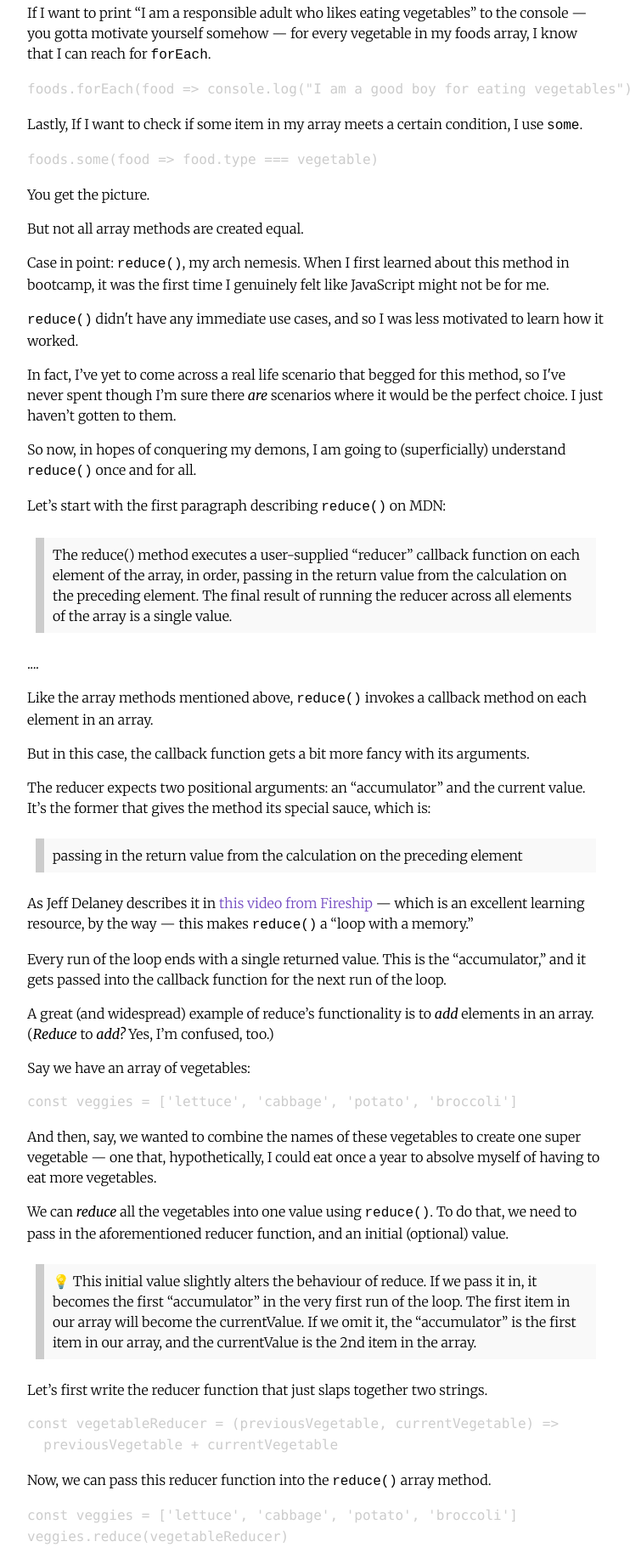
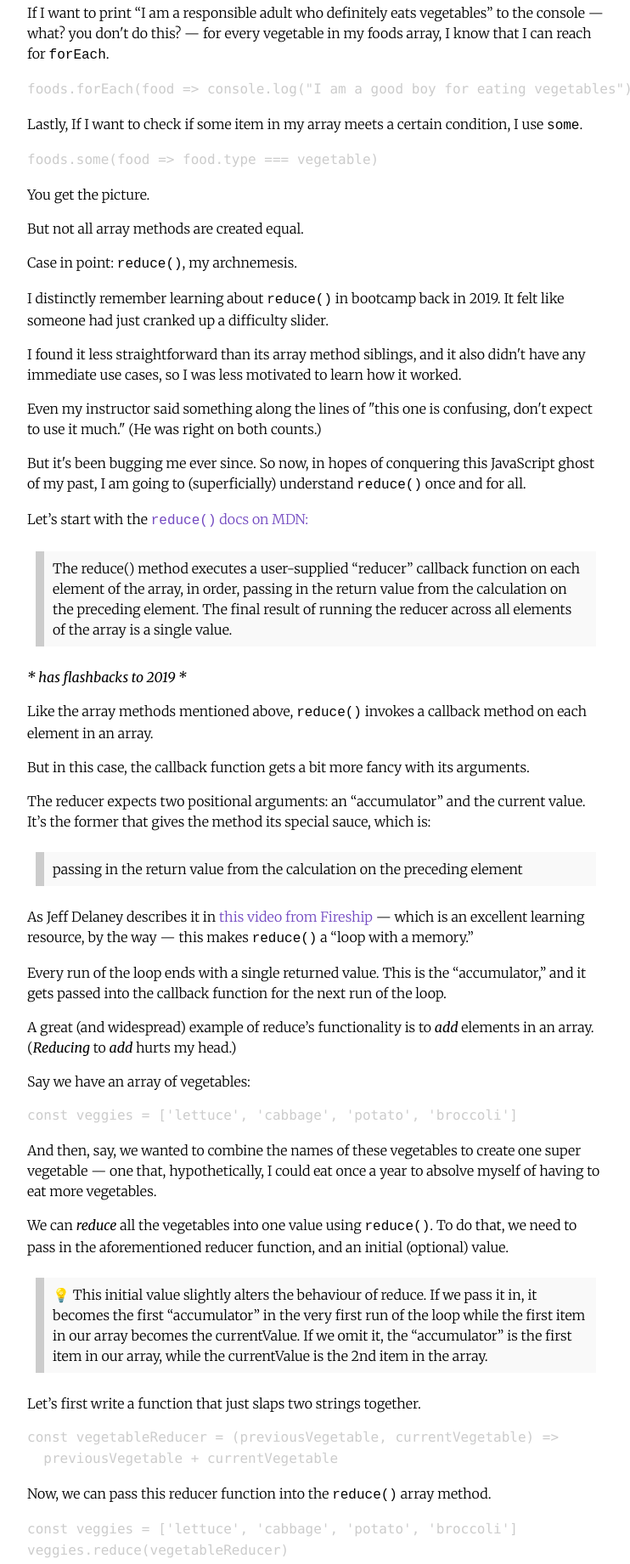
Before and after one commit to mo-mar/website-refresh-2020, a Gatsby site: page /blog/reduce/ in a window 1280 px wide. Shown: the part 955-2796 px from the top of the page at 85% size, without its empty margins (268-1010 px from the left). Built offline with nearby package versions, Linux system fonts and the light colour scheme; Gatsby itself is replaced by a stand-in of ours; some packages are replaced by stand-ins of ours; code samples lack their colours.

Commit message:
blog post update

````diff
--- a/src/blog/reduce.md
+++ b/src/blog/reduce.md
@@ -30,7 +30,7 @@ const foods = [
 foods.filter(food => food.type === vegetable)
 ```
 
-If I want to print “I am a responsible adult who likes eating vegetables” to the console — you gotta motivate yourself somehow — for every vegetable in my foods array, I know that I can reach for `forEach`.
+If I want to print “I am a responsible adult who definitely eats vegetables” to the console — what? you don't do this? — for every vegetable in my foods array, I know that I can reach for `forEach`.
 
 ```javascript
 foods.forEach(food => console.log("I am a good boy for eating vegetables")
@@ -46,19 +46,21 @@ You get the picture.
 
 But not all array methods are created equal.
 
-Case in point: `reduce()`, my arch nemesis. When I first learned about this method in bootcamp, it was the first time I genuinely felt like JavaScript might not be for me.
+Case in point: `reduce()`, my archnemesis.
 
-`reduce()` didn't have any immediate use cases, and so I was less motivated to learn how it worked.
+I distinctly remember learning about `reduce()` in bootcamp back in 2019. It felt like someone had just cranked up a difficulty slider.
 
-In fact, I’ve yet to come across a real life scenario that begged for this method, so I've never spent though I’m sure there _are_ scenarios where it would be the perfect choice. I just haven’t gotten to them.
+I found it less straightforward than its array method siblings, and it also didn't have any immediate use cases, so I was less motivated to learn how it worked.
 
-So now, in hopes of conquering my demons, I am going to (superficially) understand `reduce()` once and for all.
+Even my instructor said something along the lines of "this one is confusing, don't expect to use it much." (He was right on both counts.)
 
-Let’s start with the first paragraph describing `reduce()` on MDN:
+But it's been bugging me ever since. So now, in hopes of conquering this JavaScript ghost of my past, I am going to (superficially) understand `reduce()` once and for all.
+
+Let’s start with the <a href="https://developer.mozilla.org/en-US/docs/Web/JavaScript/Reference/Global_Objects/Array/Reduce" noopener target="_blank">`reduce()` docs on MDN:</a>
 
 > The reduce() method executes a user-supplied “reducer” callback function on each element of the array, in order, passing in the return value from the calculation on the preceding element. The final result of running the reducer across all elements of the array is a single value.
 
-....
+<em>\* has flashbacks to 2019 \*</em>
 
 Like the array methods mentioned above, `reduce()` invokes a callback method on each element in an array.
 
@@ -68,11 +70,11 @@ The reducer expects two positional arguments: an “accumulator” and the curre
 
 > passing in the return value from the calculation on the preceding element
 
-As Jeff Delaney describes it in [this video from Fireship](https://www.youtube.com/watch?v=tVCYa_bnITg&ab_channel=Fireship) — which is an excellent learning resource, by the way — this makes `reduce()` a “loop with a memory.”
+As Jeff Delaney describes it in <a href="https://www.youtube.com/watch?v=tVCYa_bnITg&ab_channel=Fireship" noopener target="_blank">this video from Fireship</a> — which is an excellent learning resource, by the way — this makes `reduce()` a “loop with a memory.”
 
 Every run of the loop ends with a single returned value. This is the “accumulator,” and it gets passed into the callback function for the next run of the loop.
 
-A great (and widespread) example of reduce’s functionality is to _add_ elements in an array. (_Reduce_ to _add?_ Yes, I’m confused, too.)
+A great (and widespread) example of reduce’s functionality is to _add_ elements in an array. (_Reducing_ to _add_ hurts my head.)
 
 Say we have an array of vegetables:
 
@@ -84,10 +86,10 @@ And then, say, we wanted to combine the names of these vegetables to create one
 
 We can _reduce_ all the vegetables into one value using `reduce()`. To do that, we need to pass in the aforementioned reducer function, and an initial (optional) value.
 
-> 💡 This initial value slightly alters the behaviour of reduce. If we pass it in, it becomes the first “accumulator” in the very first run of the loop. The first item in our array will become the currentValue.
-> If we omit it, the “accumulator” is the first item in our array, and the currentValue is the 2nd item in the array.
+> 💡 This initial value slightly alters the behaviour of reduce. If we pass it in, it becomes the first “accumulator” in the very first run of the loop while the first item in our array becomes the currentValue.
+> If we omit it, the “accumulator” is the first item in our array, while the currentValue is the 2nd item in the array.
 
-Let’s first write the reducer function that just slaps together two strings.
+Let’s first write a function that just slaps two strings together.
 
 ```jsx
 const vegetableReducer = (previousVegetable, currentVegetable) =>
@@ -113,11 +115,11 @@ vegetableReducer('lettuce', 'cabbage')
 
 Here’s where the magic starts: The first run of the loop returns `previousVegetable` + `currentVegetable`, which is “lettucecabbage.”
 
-(OK, now I see how silly this example is.)
+(OK, I just realized how ridiculous this example is. Moving on.)
 
 ###Run 2:
 
-“lettucecabbage” has become the accumulator. The current vegetable is “potato”.
+“lettucecabbage” has become the accumulator. The current vegetable is “potato”. That is an incredible sentence, no matter how I read it.
 
 `vegetableReducer` is now run with the following arguments:
 
@@ -125,7 +127,7 @@ Here’s where the magic starts: The first run of the loop returns `previousVege
 vegetableReducer('lettucecabbage', 'potato')
 ```
 
-According to the laws of this twisted form of vegetable science we’ve just invented, the returned value from this run of the loop is “lettucecabbagepotato.”
+According to this twisted vegetable science we’ve just invented, the returned value from this run of the loop is “lettucecabbagepotato.”
 
 We’ve now reached the last run of the loop. Our final value is “broccoli.”
 
@@ -135,12 +137,14 @@ For the last time, `vegetableReducer` gets called with these arguments:
 vegetableReducer('lettucecabbagepotato', 'broccoli')
 ```
 
-And the end result is our glorious, vitamin-loaded frankenveggie, `lettucecabbagepotatobroccoli`.
+And the end result is our glorious frankenveggie, `lettucecabbagepotatobroccoli`.
 
 Bon appétit.
 
 Now that I’ve gone through this mental exercise and written about it, I realize two very important things:
 
-1. Reduce’s name makes a lot more sense when I think of it as a giant pot. You throw in a bunch of stuff and it reduces them into one value. The pot, in this elaborate example, is the reducer function.
+1. Reduce’s name makes a lot more sense when I think of it in food terms. It's like a giant pot. You throw in a bunch of stuff, and it reduces them into one value.
 
-2. I could go for some veggies right now
+2. This very well could be the first time the word `lettucecabbagepotatobroccoli` is seen on the internet.
+
+I now understand what `reduce()` does, and we've made internet culinary history.
````
